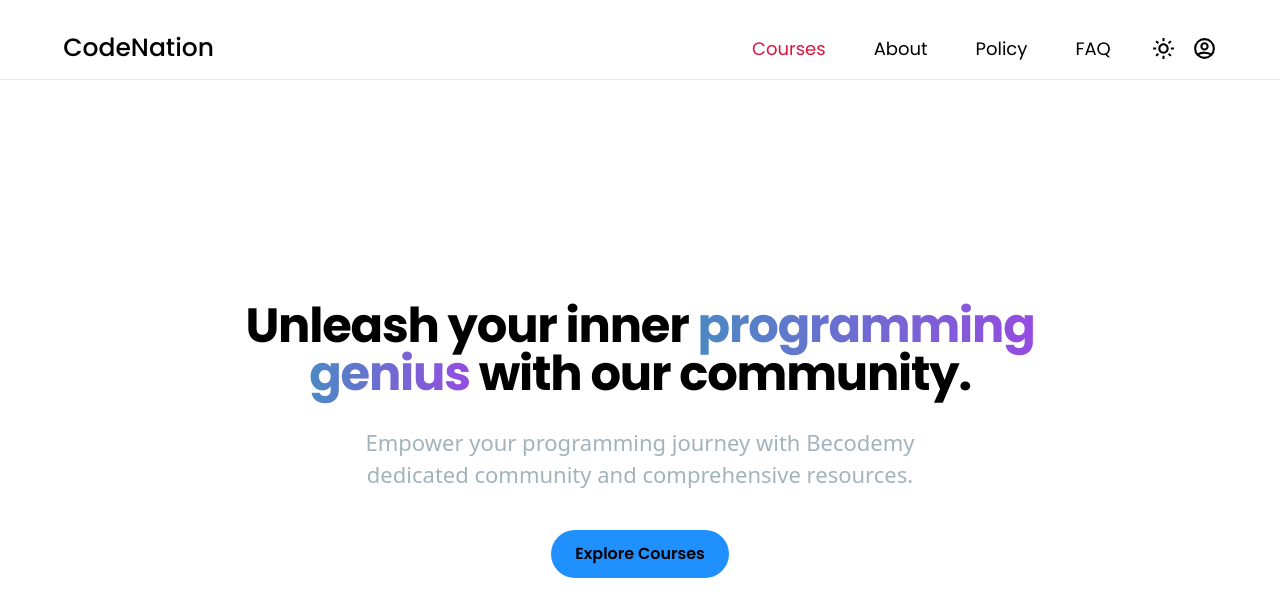
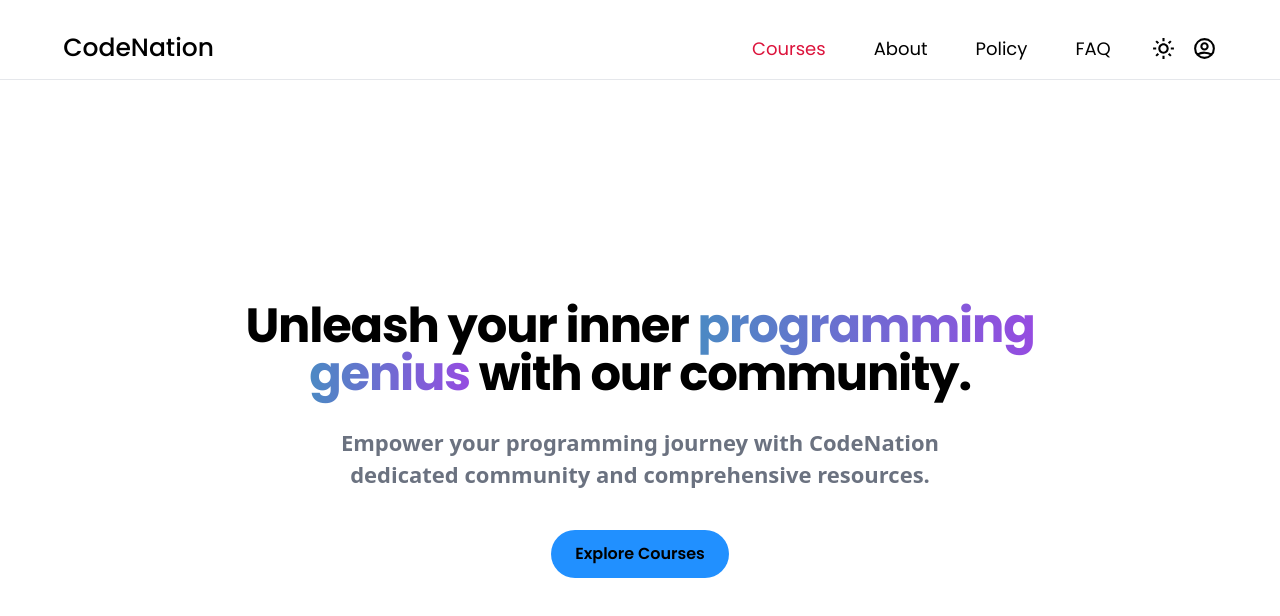
Before and after one commit to Bobby-coder/CodeNation, a Next.js app in the folder client/: page / in a window 1280 px wide. Shown: the top 616 px of the page. Built offline with nearby package versions, Linux system fonts and the light colour scheme.

Commit message:
file deleted

```diff
--- a/client/app/components/Hero.tsx
+++ b/client/app/components/Hero.tsx
@@ -22,13 +22,13 @@ const Hero: FC<HeroProps> = function (props) {
           <div className="pt-2"></div>
           <div className="w-full text-center">
             {/*Description for desktop screens*/}
-            <p className="800px:block hidden font-poppins 800px:text-[22px] 800px:leading-[32px] text-[16px] leading-[23px] font-normal text-[#A3B3BC] mt-5 mb-10">
-              Empower your programming journey with Becodemy <br /> dedicated
+            <p className="800px:block hidden font-poppins 800px:text-[22px] 800px:leading-[32px] text-[16px] leading-[23px] font-semibold dark:text-[#A3B3BC] text-gray-500 mt-5 mb-10">
+              Empower your programming journey with CodeNation <br /> dedicated
               community and comprehensive resources.
             </p>
             {/*Description for mobile screens*/}
-            <p className="800px:hidden block font-poppins 800px:text-[22px] 800px:leading-[32px] text-[16px] leading-[25px] font-normal text-[#A3B3BC] mt-5 mb-10">
-              Empower your programming journey with Becodemy dedicated community
+            <p className="800px:hidden block font-poppins 800px:text-[22px] 800px:leading-[32px] text-[16px] leading-[25px] font-semibold dark:text-[#A3B3BC] text-gray-500 mt-5 mb-10">
+              Empower your programming journey with CodeNation dedicated community
               and comprehensive resources.
             </p>
             {/*Explore courses button*/}
```
